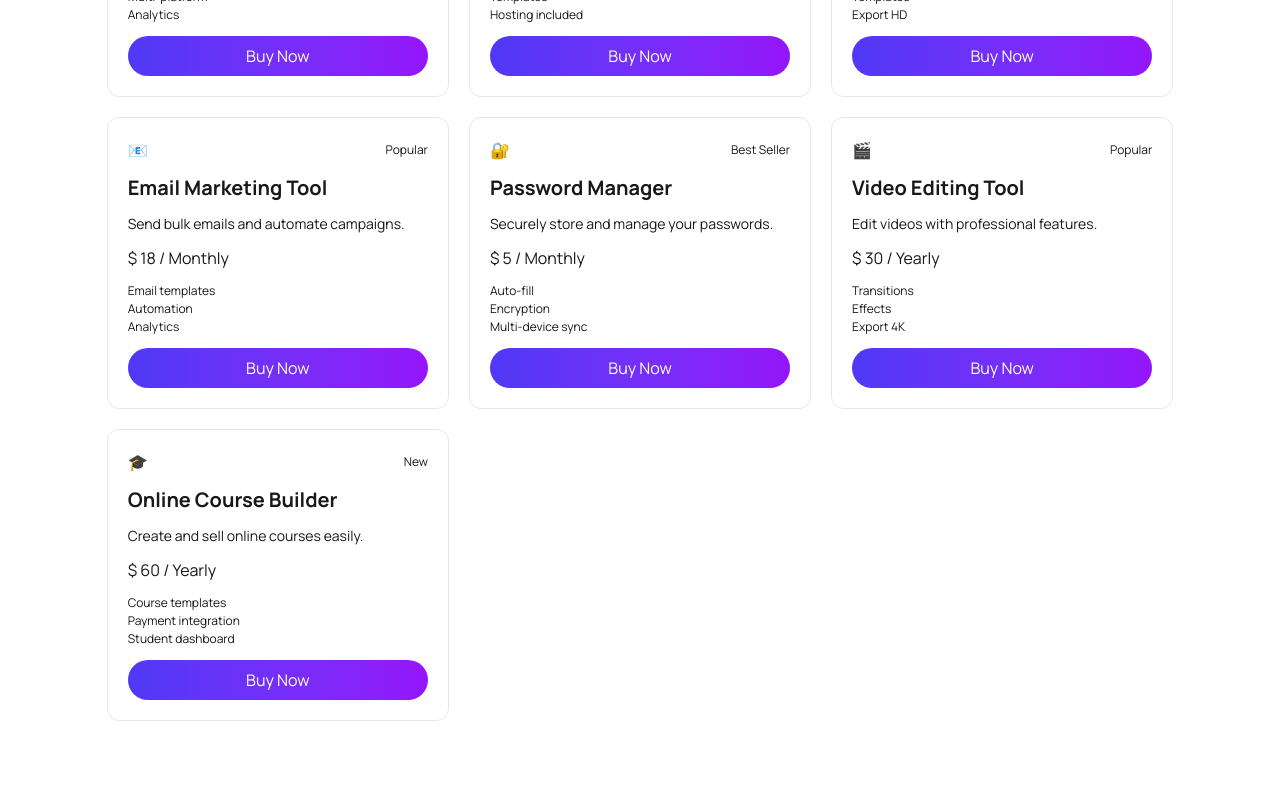
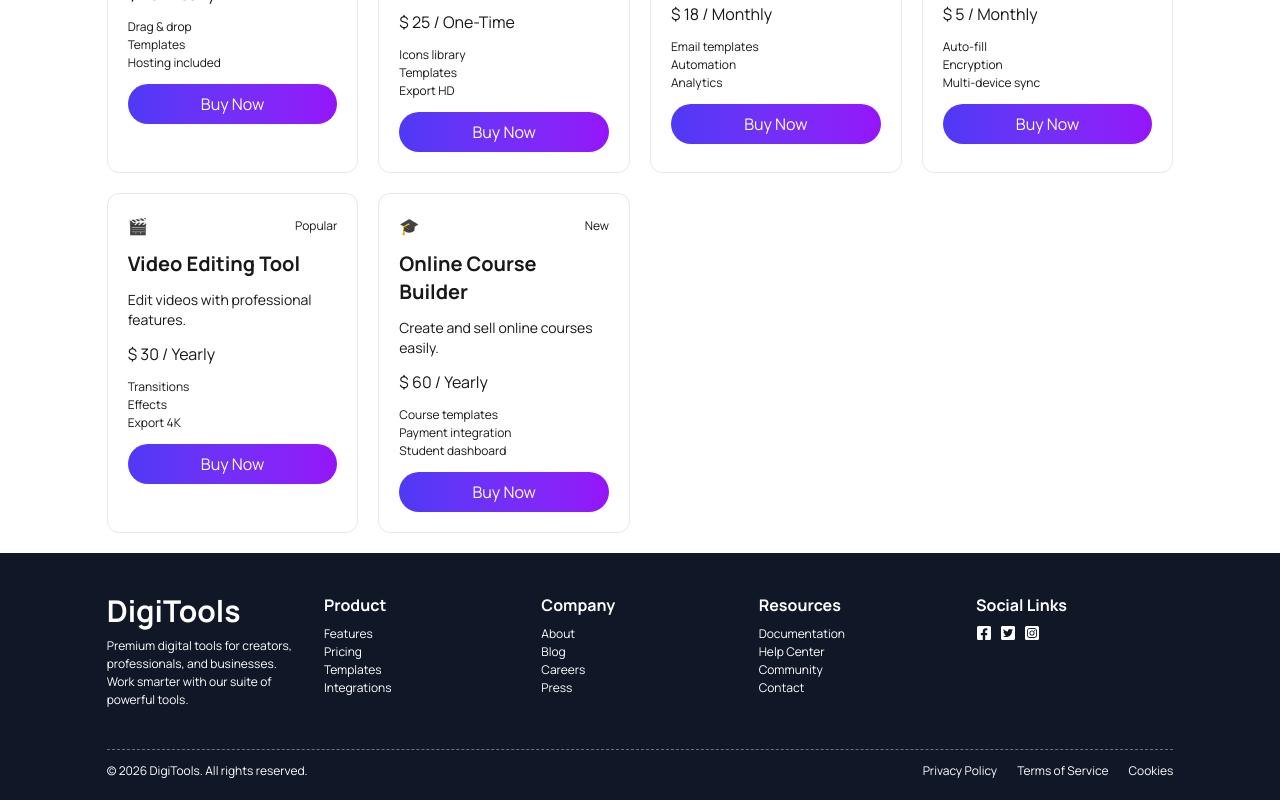
Before and after one commit to msirazu/digitools-platform, a React (Vite) app: page / in a window 1280 px wide. Shown: the part 1640-2440 px from the top of the page. Before the commit the page ends 2361 px from the top, so only its background shows below. Built offline with nearby package versions, Linux system fonts and the light colour scheme.

Commit message:
buy now push data to array completed

```diff
--- a/package.json
+++ b/package.json
@@ -15,6 +15,8 @@
     "lucide-react": "^1.7.0",
     "react": "^19.2.4",
     "react-dom": "^19.2.4",
+    "react-icons": "^5.6.0",
+    "react-toastify": "^11.0.5",
     "tailwindcss": "^4.2.2"
   },
   "devDependencies": {
--- a/src/App.jsx
+++ b/src/App.jsx
@@ -4,6 +4,11 @@ import Navbar from "./components/layout/header/Navbar";
 import HeroBanner from "./components/ui/HeroBanner";
 import UserStats from "./components/ui/UserStats";
 import Cart from "./components/common/Cart";
+import Footer from "./components/layout/footer/Footer";
+import WorkFlow from "./components/layout/other/WorkFlow";
+import TransparentPricing from "./components/layout/other/TransparentPricing";
+import ThreeSteps from "./components/layout/other/ThreeSteps";
+import Loading from "./components/common/Loading";
 
 const dataFetch = async () => {
   const res = await fetch('/data/toolsData.json');
@@ -13,8 +18,14 @@ const dataFetch = async () => {
 const App = () => {
   const dataPromise = dataFetch();
   const [activeTab, setActiveTab] = useState('product');
+  const [cart, setCart] = useState([]);
+
+  const handleCart = (data) => {
+      setCart([...cart, data]);
+  }
+
   return (
-    <div className="font-manrope">
+    <div className="font-manrope space-y-5">
       <header id="header-section" className="w-11/12 lg:w-10/12 mx-auto">
         <Navbar/>
         <HeroBanner/>
@@ -33,14 +44,14 @@ const App = () => {
         <section id="tab-section" className="my-10 flex justify-center">
           <div className="tabs tabs-box">
   <input type="radio" name="my_tabs_1" className="tab" aria-label="Products" defaultChecked onClick={()=> setActiveTab('product')}/>
-  <input type="radio" name="my_tabs_1" className="tab" aria-label="Cart" onClick={()=> setActiveTab('cart')}/>
+  <input type="radio" name="my_tabs_1" className="tab" aria-label={`Cart: (${cart.length})`} onClick={()=> setActiveTab('cart')}/>
 </div>
         </section>
 
         <section id="card-section">
           {activeTab === 'product' ? <div>
-          <Suspense fallback={<p>loading.....</p>}>
-          <ToolsCard dataPromise={dataPromise}/>
+          <Suspense fallback={<Loading/>}>
+          <ToolsCard dataPromise={dataPromise} handleCart={handleCart} cart={cart} setCart={setCart}/>
           </Suspense>
           </div> : <div>
             <Cart/>
@@ -49,12 +60,14 @@ const App = () => {
 
       </main>
 
-      <section id="workflow-section">
-
+      <section id="other-section">
+        <ThreeSteps/>
+        <TransparentPricing/>
+        <WorkFlow/>
       </section>
 
-      <footer id="footer-section" className="w-11/12 lg:w-10/12 mx-auto">
-
+      <footer id="footer-section" className="bg-three pt-10 pb-5">
+        <Footer/>
       </footer>
     </div>
   );
--- a/src/assets/styles/index.css
+++ b/src/assets/styles/index.css
@@ -7,6 +7,7 @@
     --font-manrope: "Manrope", sans-serif;
     --color-one: #4F39F6;
     --color-two: #9514FA;
+    --color-three: #101727;
 }
 
 @layer components {
@@ -22,4 +23,7 @@
     .gradient-one {
         @apply bg-linear-to-r from-one to-two;
     }
+    .text-small{
+        @apply text-[12px];
+    }
 }
--- /dev/null
+++ b/src/components/common/Loading.jsx
@@ -0,0 +1,16 @@
+const Loading = () => {
+    return (
+        <div className="flex justify-center items-center">
+            <span className="loading loading-spinner text-primary"></span>
+<span className="loading loading-spinner text-secondary"></span>
+<span className="loading loading-spinner text-accent"></span>
+<span className="loading loading-spinner text-neutral"></span>
+<span className="loading loading-spinner text-info"></span>
+<span className="loading loading-spinner text-success"></span>
+<span className="loading loading-spinner text-warning"></span>
+<span className="loading loading-spinner text-error"></span>
+        </div>
+    );
+};
+
+export default Loading;
--- a/src/components/common/ToolCard.jsx
+++ b/src/components/common/ToolCard.jsx
@@ -1,4 +1,4 @@
-const ToolCard = ({ data }) => {
+const ToolCard = ({ data, handleCart, cart, setCart }) => {
 
     const {name, description, price, period, tag, tagType, features, icon} = data;
 
@@ -14,7 +14,7 @@ const ToolCard = ({ data }) => {
             <div>
             {features.map((feature, index) => <p className="text-[12px]" key={index}>{feature}</p>)}
             </div>
-            <button className="btn-one w-full">Buy Now</button>
+            <button onClick={() => handleCart(data)} className="btn-one w-full">Buy Now</button>
         </div>
     );
 };
--- a/src/components/common/ToolsCard.jsx
+++ b/src/components/common/ToolsCard.jsx
@@ -1,11 +1,11 @@
 import { use } from "react";
 import ToolCard from "./ToolCard";
 
-const ToolsCard = ({ dataPromise }) => {
+const ToolsCard = ({ dataPromise, handleCart, cart, setCart }) => {
     const allData = use(dataPromise);
     return (
-        <div className="grid grid-cols-1 md:grid-cols-3 gap-5">
-            {allData.map(data => <ToolCard key={data.id} data={data}/>)}
+        <div className="grid grid-cols-1 md:grid-cols-3 lg:grid-cols-4 gap-5">
+            {allData.map(data => <ToolCard key={data.id} data={data} handleCart={handleCart} cart={cart} setCart={setCart}/>)}
         </div>
     );
 };
--- /dev/null
+++ b/src/components/layout/footer/Footer.jsx
@@ -0,0 +1,62 @@
+import { FaFacebookSquare, FaInstagramSquare, FaTwitterSquare } from "react-icons/fa";
+
+const Footer = () => {
+    return (
+        <section className="w-11/12 lg:w-10/12 mx-auto">
+            <div className="grid grid-cols-1 md:grid-cols-2 lg:grid-cols-5 text-white gap-5">
+              <div className="space-y-2">
+                <h4 className="font-bold text-3xl">DigiTools</h4>
+                <p className="text-small">Premium digital tools for creators, professionals, and businesses. Work smarter with our suite of powerful tools.</p>
+              </div>
+              <div className="space-y-2">
+                <h5 className="font-bold">Product</h5>
+                <div className="text-small">
+                <p>Features</p>
+                <p>Pricing</p>
+                <p>Templates</p>
+                <p>Integrations</p>
+                </div>
+              </div>
+              <div className="space-y-2">
+                <h5 className="font-bold">Company</h5>
+                <div className="text-small">
+                <p>About</p>
+                <p>Blog</p>
+                <p>Careers</p>
+                <p>Press</p>
+                </div>
+              </div>
+              <div className="space-y-2">
+                <h5 className="font-bold">Resources</h5>
+                <div className="text-small">
+                <p>Documentation</p>
+                <p>Help Center</p>
+                <p>Community</p>
+                <p>Contact</p>
+                </div>
+              </div>
+              <div className="space-y-2">
+                <h5 className="font-bold">Social Links</h5>
+                <div className="flex gap-2">
+                <FaFacebookSquare/>
+                <FaTwitterSquare/>
+                <FaInstagramSquare/>
+                </div>
+              </div>
+            </div>
+            <hr className="border-dashed border-gray-500 mt-10 mb-3"/>
+            <div className="text-white flex flex-col md:flex-row justify-between gap-5">
+              <div className="flex justify-center">
+                <p className="text-[12px]">© 2026 DigiTools. All rights reserved.</p>
+              </div>
+              <div className="flex gap-5 text-small justify-center">
+                <p>Privacy Policy</p>
+                <p>Terms of Service</p>
+                <p>Cookies</p>
+              </div>
+            </div>
+        </section>
+    );
+};
+
+export default Footer;
--- /dev/null
+++ b/src/components/layout/other/ThreeSteps.jsx
@@ -0,0 +1,9 @@
+const ThreeSteps = () => {
+    return (
+        <div>
+
+        </div>
+    );
+};
+
+export default ThreeSteps;
--- /dev/null
+++ b/src/components/layout/other/TransparentPricing.jsx
@@ -0,0 +1,9 @@
+const TransparentPricing = () => {
+    return (
+        <div>
+
+        </div>
+    );
+};
+
+export default TransparentPricing;
--- /dev/null
+++ b/src/components/layout/other/WorkFlow.jsx
@@ -0,0 +1,9 @@
+const WorkFlow = () => {
+    return (
+        <div>
+
+        </div>
+    );
+};
+
+export default WorkFlow;
```
Also changed, not shown: 1 other file (tests, documents, lock files or other folders).
